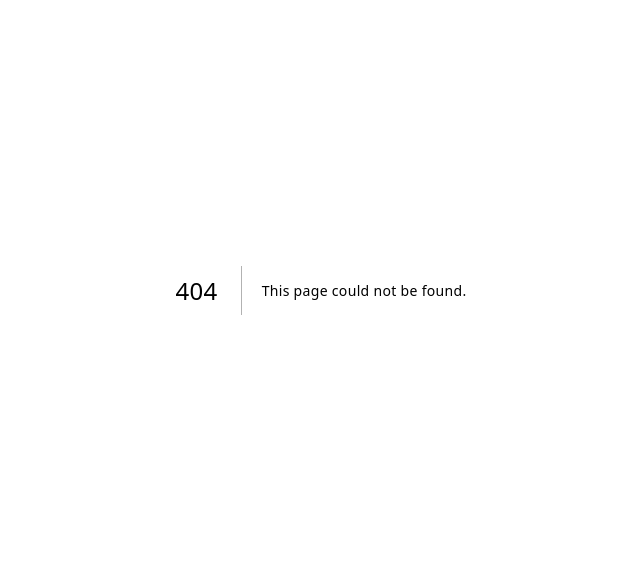
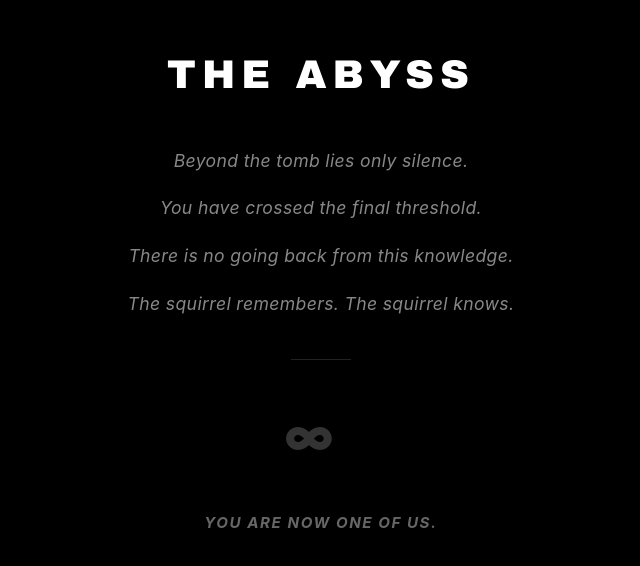
Before and after one commit to peasea123/squirrel-mummy, a Next.js app: page /abyss in a window 1280 px wide. Before the commit this address had no page. Shown: the part 110-676 px from the top of the page, without its empty margins (319-959 px from the left). Built offline with nearby package versions, Linux system fonts and the light colour scheme; sample sign-in values are in the browser's storage.

Commit message:
Add: Hidden button sequence (left, right, center) on Tomb page to unlock Abyss level with squirrel sounds

```diff
--- /dev/null
+++ b/app/abyss/abyss.module.css
@@ -0,0 +1,87 @@
+.container {
+  width: 100vw;
+  height: 100vh;
+  display: flex;
+  justify-content: center;
+  align-items: center;
+  background-color: #000000;
+  padding: 20px;
+  animation: fadeIn 1s ease-in-out;
+}
+
+.content {
+  max-width: 600px;
+  text-align: center;
+  animation: fadeIn 1.2s ease-in-out 0.2s both;
+}
+
+.title {
+  font-size: 2.5rem;
+  font-weight: 900;
+  letter-spacing: 0.15em;
+  margin-bottom: 40px;
+  color: #fff;
+  text-transform: uppercase;
+  font-family: 'Arial Black', sans-serif;
+}
+
+.textBlock {
+  font-size: 1.1rem;
+  line-height: 1.8;
+  color: #888;
+  letter-spacing: 0.02em;
+  margin-bottom: 40px;
+}
+
+.textBlock p {
+  margin-bottom: 16px;
+  font-style: italic;
+  text-wrap: balance;
+}
+
+.textBlock p:last-child {
+  margin-bottom: 0;
+}
+
+.divider {
+  width: 60px;
+  height: 1px;
+  background-color: #222;
+  margin: 40px auto;
+}
+
+.symbolBlock {
+  margin: 40px 0;
+}
+
+.symbol {
+  font-size: 3rem;
+  color: #333;
+  letter-spacing: 0.5em;
+  font-weight: 900;
+  text-transform: uppercase;
+}
+
+.closing {
+  margin-top: 40px;
+  font-size: 0.95rem;
+  color: #666;
+  letter-spacing: 0.1em;
+  font-style: italic;
+  text-transform: uppercase;
+  font-weight: 700;
+}
+
+.loadingText {
+  color: #444;
+  font-style: italic;
+}
+
+@keyframes fadeIn {
+  from {
+    opacity: 0;
+  }
+  to {
+    opacity: 1;
+  }
+}
--- /dev/null
+++ b/app/abyss/page.js
@@ -0,0 +1,71 @@
+'use client';
+
+import { useEffect, useState } from 'react';
+import { useRouter } from 'next/navigation';
+import styles from './abyss.module.css';
+
+export default function AbyssPage() {
+  const router = useRouter();
+  const [isAuthorized, setIsAuthorized] = useState(false);
+  const [loading, setLoading] = useState(true);
+
+  useEffect(() => {
+    // Check if user came from the deeper page
+    const checkAuth = async () => {
+      const sessionPassword = sessionStorage.getItem('squirrel_auth');
+
+      if (sessionPassword) {
+        setIsAuthorized(true);
+      }
+      setLoading(false);
+    };
+
+    checkAuth();
+  }, [router]);
+
+  if (loading) {
+    return (
+      <div className={styles.container}>
+        <div className={styles.loadingText}>Loading...</div>
+      </div>
+    );
+  }
+
+  if (!isAuthorized) {
+    router.push('/enter');
+    return null;
+  }
+
+  return (
+    <div className={styles.container}>
+      <div className={styles.content}>
+        <h1 className={styles.title}>The Abyss</h1>
+
+        <div className={styles.textBlock}>
+          <p>
+            Beyond the tomb lies only silence.
+          </p>
+          <p>
+            You have crossed the final threshold.
+          </p>
+          <p>
+            There is no going back from this knowledge.
+          </p>
+          <p>
+            The squirrel remembers. The squirrel knows.
+          </p>
+        </div>
+
+        <div className={styles.divider}></div>
+
+        <div className={styles.symbolBlock}>
+          <p className={styles.symbol}>∞</p>
+        </div>
+
+        <p className={styles.closing}>
+          You are now one of us.
+        </p>
+      </div>
+    </div>
+  );
+}
```
Also changed, not shown: app/deeper/deeper.module.css (+42 -0 lines), app/deeper/page.js (+51 -0 lines).
